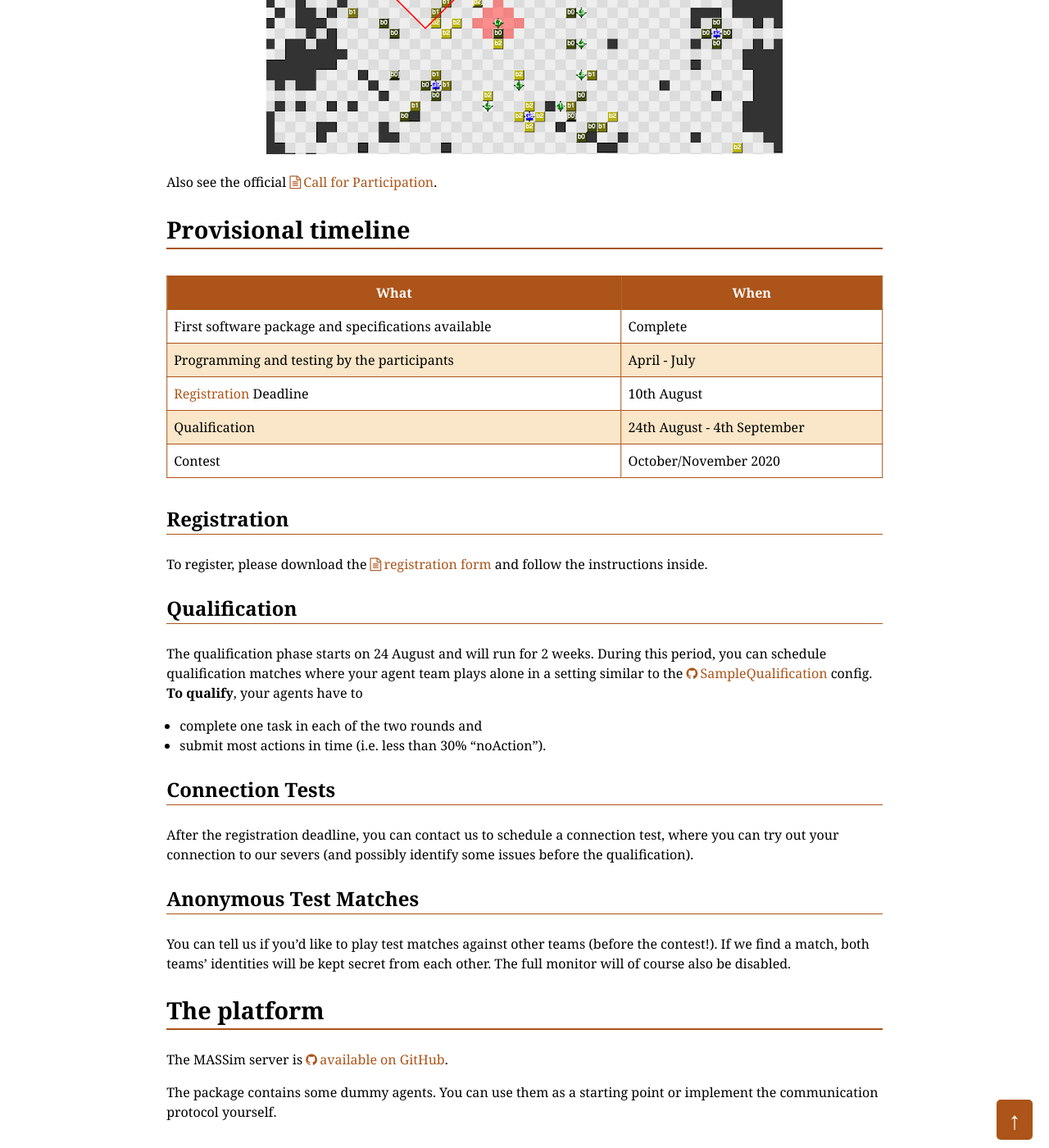
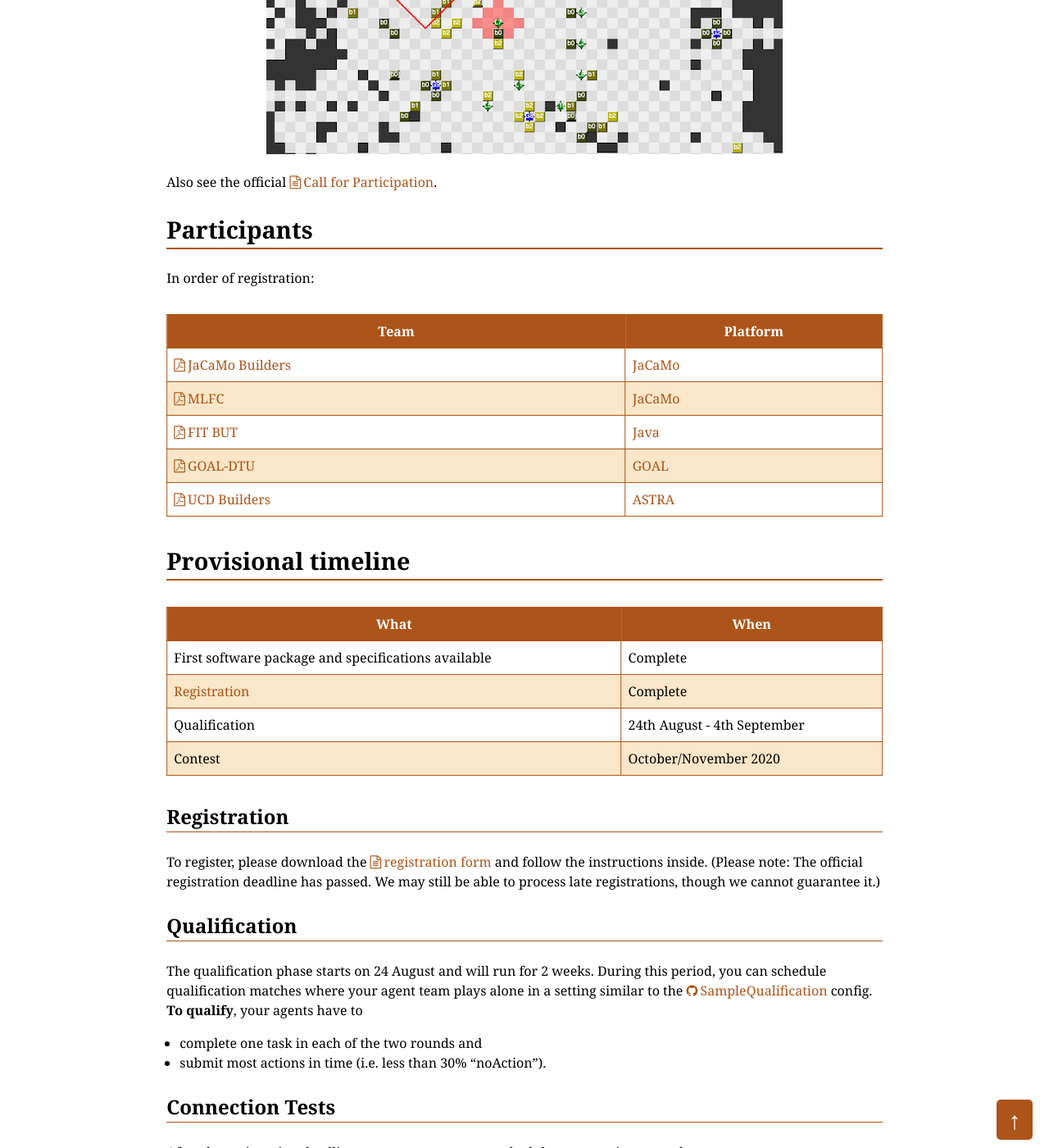
Before and after one commit to agentcontest/agentcontest.github.io, a Jekyll site: the page built from 2020/index.md, in a window 1280 px wide and 1400 px high, scrolled down 665 px. Shown: the whole window at 82% size. Built offline with Jekyll 4.4.1, drawn with Linux system fonts in a browser that asks for light colours.

Commit message:
list participants

```diff
--- a/2020/index.md
+++ b/2020/index.md
@@ -17,21 +17,32 @@ The scenario is a revision of the [previous edition](/2019/).
 
 Also see the official [Call for Participation](cfp.txt).
 
+Participants
+------------
+
+In order of registration:
+
+Team | Platform
+--- | ---
+[JaCaMo Builders](registrations/JaCaMo_Builders.pdf) | [JaCaMo](http://jacamo.sourceforge.net/)
+[MLFC](registrations/MLFC.pdf) | [JaCaMo](http://jacamo.sourceforge.net/)
+[FIT BUT](registrations/FIT_BUT.pdf) | [Java](https://www.java.com/)
+[GOAL-DTU](registrations/GOAL-DTU.pdf) | [GOAL](https://goalapl.atlassian.net/wiki/)
+[UCD Builders](registrations/UCD_Builders.pdf) | [ASTRA](http://astralanguage.com/)
+
 Provisional timeline
 --------------------
 
 What | When
 --- | ---
 First software package and specifications available | Complete
-Programming and testing by the participants | April - July
-[Registration](#registration) Deadline | 10th August
+[Registration](#registration) | Complete
 Qualification | 24th August - 4th September
 Contest | October/November 2020
 
 ### Registration
 
-
-To register, please download the [registration form](registration.tex) and follow the instructions inside.
+To register, please download the [registration form](registration.tex) and follow the instructions inside. (Please note: The official registration deadline has passed. We may still be able to process late registrations, though we cannot guarantee it.)
 
 ### Qualification
 
```
Also changed, not shown: _posts/2020-08-12-registrations.md (added, +11 -0 lines), 5 other files.
